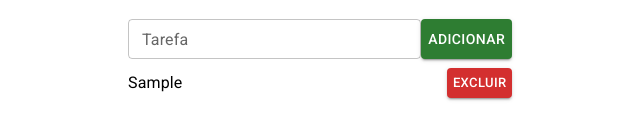
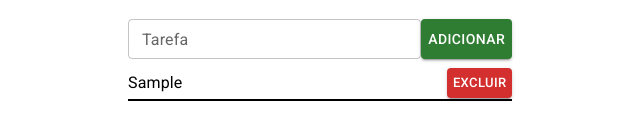
Before and after one commit to luizlopes12/Todo_list, a React (Create React App) app: page / in a window 1280 px wide. Both pictures are taken after typing "Sample" into the empty fields and a click on the button "ADICIONAR". Shown: the part 185-324 px from the top of the page, without its empty margins (320-960 px from the left). Built offline with nearby package versions, Linux system fonts and the light colour scheme.

Commit message:
gh pages install

```diff
--- a/src/App.js
+++ b/src/App.js
@@ -47,7 +47,7 @@ const App = () => {
         {lista &&
           lista.map((item, index) => (
             <List key={index}>
-              <ListItem disablePadding>
+              <ListItem disablePadding style={{borderBottom: '2px solid #000'}}>
                 <ListItemText
                   primary={item}
                   style={{ width: "100%", wordWrap: "break-word" }}
```
Also changed, not shown: package.json (+6 -1 lines), 1 other file (tests, documents, lock files or other folders).
